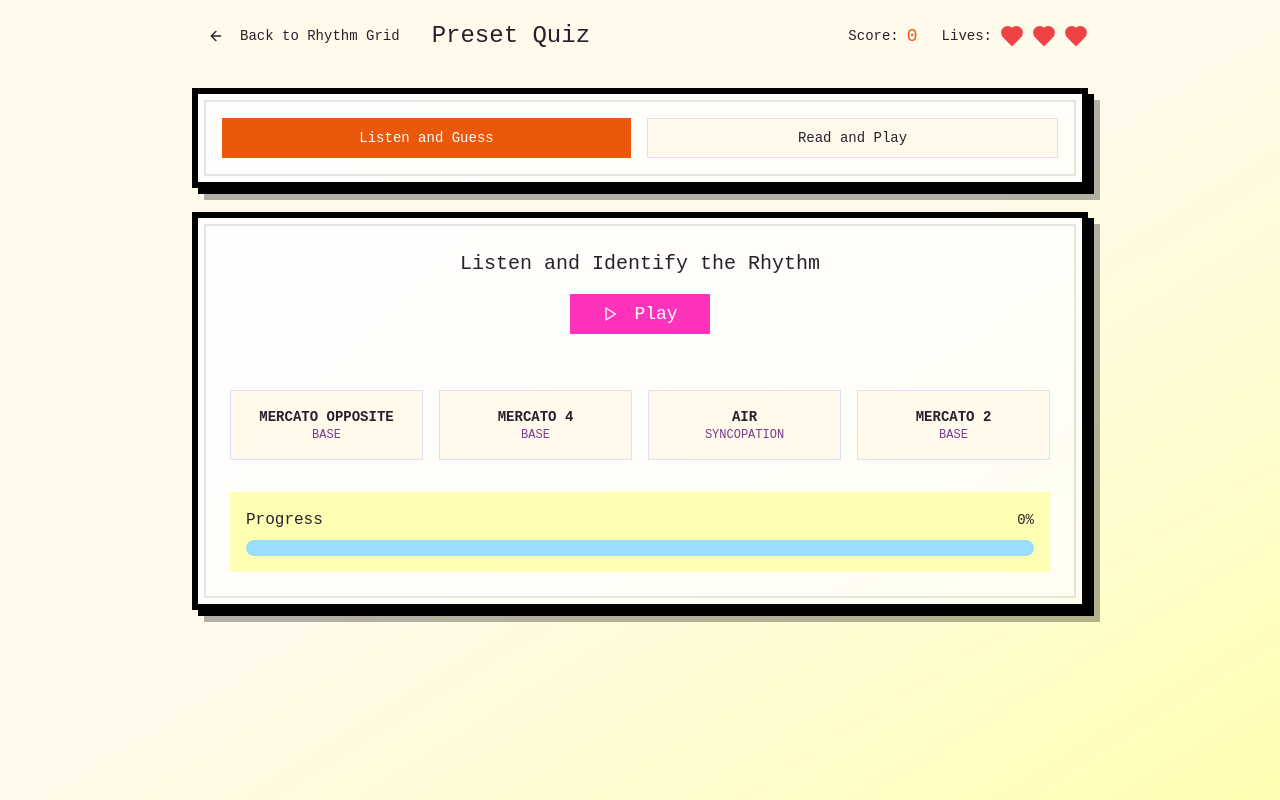
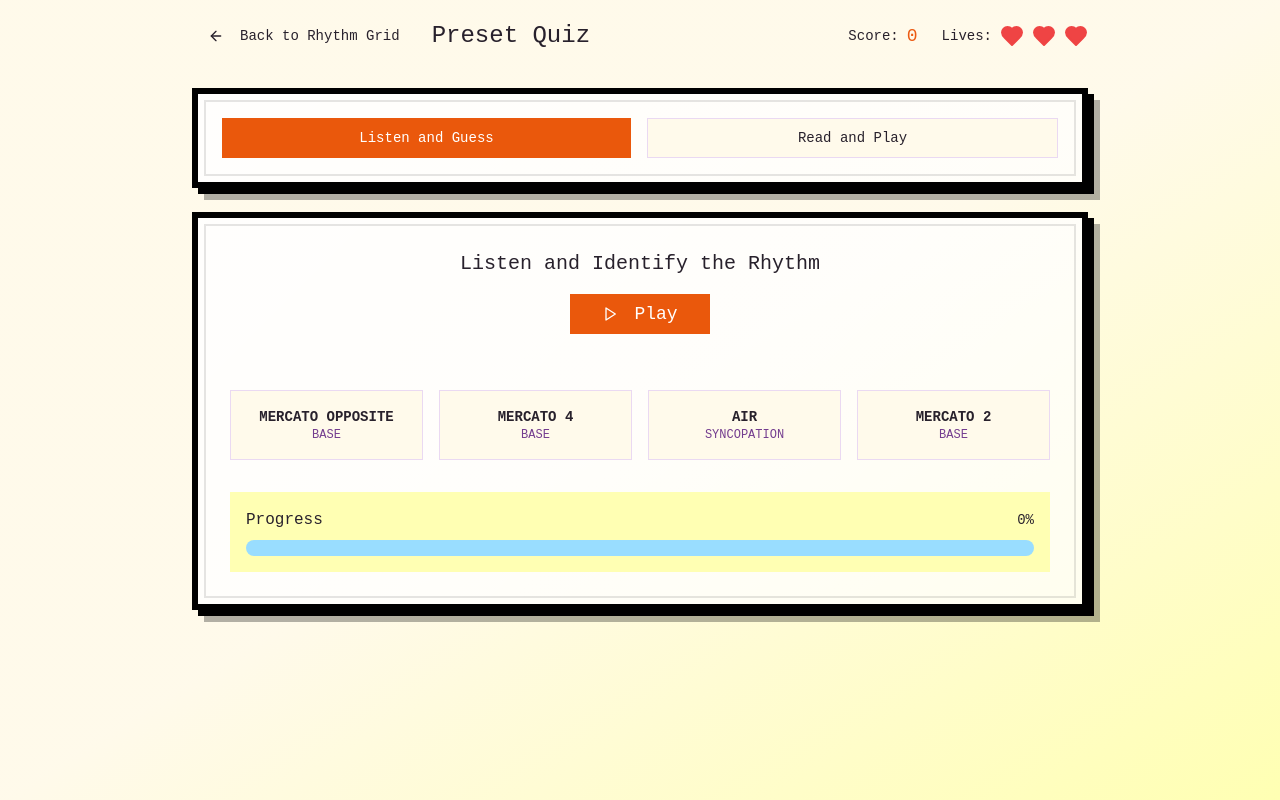
Before and after one commit to helia94/learn-tango-rhythms, a React (Vite) app: page /quiz in a window 1280 px wide. Built offline with nearby package versions, Linux system fonts and the light colour scheme.

Commit message:
Visual edit in Lovable
Edited UI in Lovable

```diff
--- a/src/pages/Quiz.tsx
+++ b/src/pages/Quiz.tsx
@@ -369,7 +369,7 @@ const Quiz = () => {
               <h2 className="font-pixel text-xl mb-4">Listen and Identify the Rhythm</h2>
 
               {/* Play Button */}
-              <Button onClick={playPreset} className="font-pixel text-lg px-8 py-4 mb-6" disabled={state.showFeedback}>
+              <Button onClick={playPreset} disabled={state.showFeedback} className="font-pixel text-lg px-8 py-4 mb-6 bg-orange-600 hover:bg-orange-500">
                 {state.isPlaying ? <>
                     <Pause className="w-6 h-6 mr-2" />
                     Stop
```
